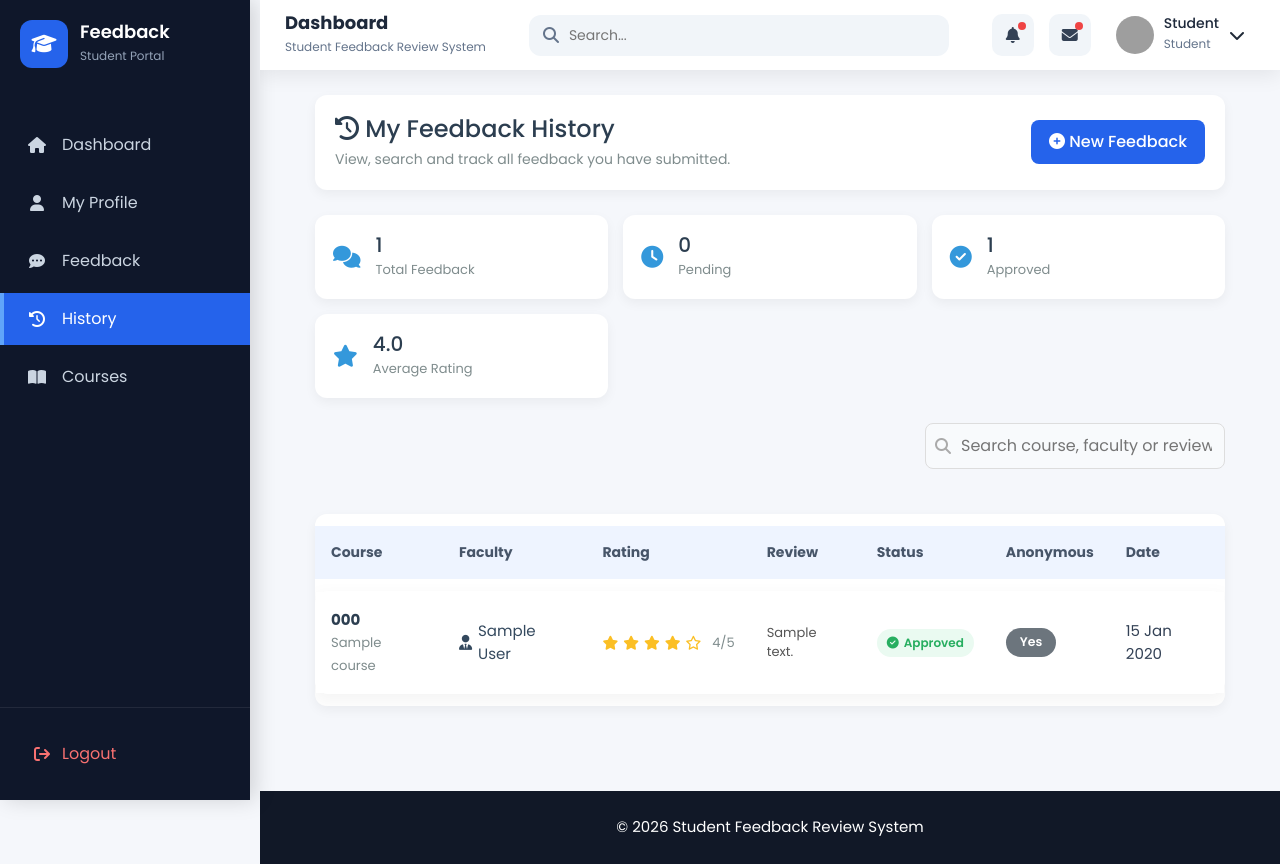
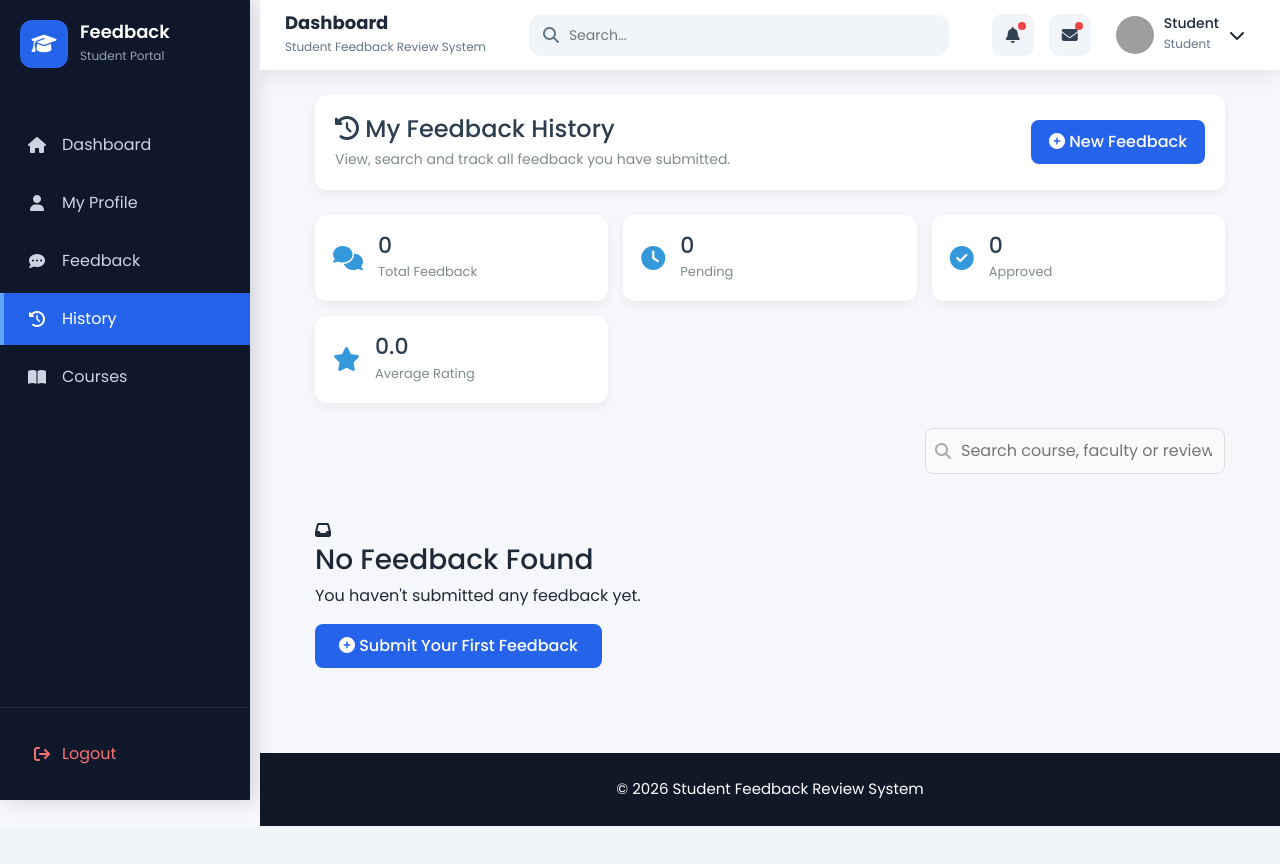
Before and after one commit to gurashthapa/student-feedback-review-system, a Flask app: page /student/history?status=Pending in a window 1280 px wide. After the commit the page ends 826 px from the top, so only its background shows below. Run offline with Flask 3, Linux system fonts and the light colour scheme; the visitor is signed in with stand-in values (Sample User, id 1); tables that the repository leaves empty hold one stand-in row (values such as "Sample post"); grey boxes are pictures that could not be loaded.

Commit message:
Updated feedback history and notifications

```diff
--- a/app/routes/student_routes.py
+++ b/app/routes/student_routes.py
@@ -198,12 +198,18 @@ def history():
         flash("Please login first.", "warning")
         return redirect(url_for("auth.login"))
 
+    status = request.args.get("status")
+
     page = request.args.get("page", 1, type=int)
     per_page = 5
 
+    query = Feedback.query.filter_by(student_id=student.id)
+
+    if status:
+        query = query.filter_by(status=status)
+
     feedbacks = (
-        Feedback.query
-        .filter_by(student_id=student.id)
+        query
         .order_by(Feedback.created_at.desc())
         .paginate(
             page=page,
--- a/app/static/css/history.css
+++ b/app/static/css/history.css
@@ -1,260 +1,225 @@
-.history-header {
-    display: flex;
-    justify-content: space-between;
-    align-items: center;
-    margin-bottom: 25px;
-    padding: 20px;
-    background: #fff;
-    border-radius: 12px;
-    box-shadow: 0 4px 12px rgba(0,0,0,0.05);
+.history-header{
+    display:flex;
+    justify-content:space-between;
+    align-items:center;
+    margin-bottom:25px;
+    padding:20px;
+    background:#fff;
+    border-radius:12px;
+    box-shadow:0 4px 12px rgba(0,0,0,.05);
 }
 
-.history-header h2 {
-    margin: 0;
-    font-size: 24px;
-    color: #2c3e50;
+.history-header h2{
+    margin:0;
+    font-size:24px;
+    color:#2c3e50;
 }
 
-.history-header p {
-    margin: 5px 0 0;
-    color: #7f8c8d;
-    font-size: 14px;
+.history-header p{
+    margin:5px 0 0;
+    color:#7f8c8d;
+    font-size:14px;
 }
 
-.new-feedback-btn {
-    padding: 10px 18px;
-    border-radius: 8px;
-    font-weight: 500;
+.new-feedback-btn{
+    padding:10px 18px;
+    border-radius:8px;
+    font-weight:500;
 }
 
-.history-stats {
-    display: grid;
-    grid-template-columns: repeat(auto-fit, minmax(220px, 1fr));
-    gap: 15px;
-    margin-bottom: 25px;
+.history-stats{
+    display:grid;
+    grid-template-columns:repeat(auto-fit,minmax(220px,1fr));
+    gap:15px;
+    margin-bottom:25px;
+    position:relative;
+    z-index:100;
 }
 
-.history-card {
-    background: #fff;
-    padding: 18px;
-    border-radius: 12px;
-    display: flex;
-    align-items: center;
-    gap: 15px;
-    box-shadow: 0 4px 12px rgba(0,0,0,0.05);
-    transition: 0.3s;
+.history-stats a{
+    display:block;
+    width:100%;
+    height:100%;
+    text-decoration:none;
+    color:inherit;
+    position:relative;
+    z-index:101;
 }
 
-.history-card:hover {
-    transform: translateY(-3px);
+.history-stats a:hover{
+    color:inherit;
+    text-decoration:none;
 }
 
-.history-card i {
-    font-size: 22px;
-    color: #3498db;
+.history-card{
+    background:#fff;
+    padding:18px;
+    border-radius:12px;
+    display:flex;
+    align-items:center;
+    gap:15px;
+    box-shadow:0 4px 12px rgba(0,0,0,.05);
+    transition:.3s;
+    cursor:pointer;
+    height:100%;
 }
 
-.history-card h3 {
-    margin: 0;
-    font-size: 20px;
-    color: #2c3e50;
+.history-card:hover{
+    transform:translateY(-5px);
+    box-shadow:0 12px 24px rgba(0,0,0,.12);
 }
 
-.history-card span {
-    font-size: 13px;
-    color: #7f8c8d;
+.history-card:active{
+    transform:scale(.98);
 }
 
-.history-toolbar {
-    display: flex;
-    justify-content: flex-end;
-    margin-bottom: 15px;
+.history-card i{
+    font-size:24px;
+    color:#3498db;
 }
 
-.search-box {
-    position: relative;
-    width: 300px;
+.history-card h3{
+    margin:0;
+    font-size:22px;
+    color:#2c3e50;
 }
 
-.search-box input {
-    width: 100%;
-    padding: 10px 12px 10px 35px;
-    border: 1px solid #ddd;
-    border-radius: 8px;
-    outline: none;
+.history-card span{
+    font-size:13px;
+    color:#7f8c8d;
 }
 
-.search-box i {
-    position: absolute;
-    left: 10px;
-    top: 50%;
-    transform: translateY(-50%);
-    color: #aaa;
+.history-toolbar{
+    display:flex;
+    justify-content:flex-end;
+    margin-bottom:20px;
+    position:relative;
+    z-index:1;
 }
 
-.history-table {
-    background: #fff;
-    border-radius: 12px;
-    overflow: hidden;
-    box-shadow: 0 4px 12px rgba(0,0,0,0.05);
+.search-box{
+    position:relative;
+    width:300px;
 }
 
-.history-table table {
-    margin: 0;
+.search-box input{
+    width:100%;
+    padding:10px 12px 10px 35px;
+    border:1px solid #ddd;
+    border-radius:8px;
+    outline:none;
 }
 
-.history-table thead {
-    background: #f8f9fa;
+.search-box i{
+    position:absolute;
+    left:10px;
+    top:50%;
+    transform:translateY(-50%);
+    color:#aaa;
 }
 
-.history-table th {
-    font-weight: 600;
-    color: #2c3e50;
-    font-size: 14px;
-    padding: 14px;
+.history-table{
+    background:#fff;
+    border-radius:12px;
+    overflow:hidden;
+    box-shadow:0 4px 12px rgba(0,0,0,.05);
+    position:relative;
+    z-index:1;
 }
 
-.history-table td {
-    padding: 14px;
-    vertical-align: middle;
-    font-size: 14px;
-    color: #34495e;
+.history-table table{
+    margin:0;
 }
 
-.course-info strong {
-    display: block;
-    color: #2c3e50;
+.history-table th{
+    padding:14px;
+    background:#f8f9fa;
 }
 
-.course-info small {
-    color: #7f8c8d;
+.history-table td{
+    padding:14px;
 }
 
-.faculty-info {
-    display: flex;
-    align-items: center;
-    gap: 6px;
-    color: #34495e;
+#historyTable tbody tr{
+    cursor:pointer;
+    transition:.25s;
 }
 
-.rating-stars {
-    display: flex;
-    align-items: center;
-    gap: 3px;
+#historyTable tbody tr:hover{
+    background:#eef5ff;
 }
 
-.rating-stars i {
-    color: #f1c40f;
-    font-size: 14px;
+.course-info strong{
+    display:block;
 }
 
-.rating-stars span {
-    margin-left: 6px;
-    font-size: 13px;
-    color: #7f8c8d;
+.course-info small{
+    color:#777;
 }
 
-.review-box {
-    max-width: 250px;
-    color: #555;
-    font-size: 13px;
-    line-height: 1.4;
+.rating-stars i{
+    color:#f1c40f;
 }
 
-.status {
-    padding: 5px 10px;
-    border-radius: 20px;
-    font-size: 12px;
-    display: inline-flex;
-    align-items: center;
-    gap: 5px;
+.status{
+    padding:5px 10px;
+    border-radius:20px;
+    font-size:12px;
 }
 
-.status.approved {
-    background: #eafaf1;
-    color: #27ae60;
+.status.pending{
+    background:#fff4db;
+    color:#f39c12;
 }
 
-.status.pending {
-    background: #fff8e6;
-    color: #f39c12;
+.status.approved{
+    background:#e8fff2;
+    color:#27ae60;
 }
 
-.status.rejected {
-    background: #fdecea;
-    color: #e74c3c;
+.status.rejected{
+    background:#ffecec;
+    color:#e74c3c;
 }
 
-.badge {
-    padding: 5px 10px;
-    border-radius: 20px;
-    font-size: 12px;
+.pagination-container{
+    display:flex;
+    justify-content:center;
+    align-items:center;
+    gap:15px;
+    margin-top:20px;
 }
 
-.empty-history {
-    text-align: center;
-    padding: 60px 20px;
-    background: #fff;
-    border-radius: 12px;
-    box-shadow: 0 4px 12px rgba(0,0,0,0.05);
+.page-btn{
+    padding:8px 14px;
+    border-radius:8px;
+    text-decoration:none;
+    background:#3498db;
+    color:#fff;
+    transition:.3s;
 }
 
-.empty-history i {
-    font-size: 40px;
-    color: #bdc3c7;
-    margin-bottom: 10px;
+.page-btn:hover{
+    background:#2980b9;
 }
 
-.empty-history h3 {
-    margin: 10px 0;
-    color: #2c3e50;
+@media(max-width:768px){
+
+    .history-header{
+        flex-direction:column;
+        align-items:flex-start;
+        gap:15px;
     }
 
-.empty-history p {
-    color: #7f8c8d;
+    .history-toolbar{
+        justify-content:stretch;
     }
 
-.pagination-container {
-    display: flex;
-    justify-content: center;
-    align-items: center;
-    gap: 15px;
-    margin: 20px 0;
+    .search-box{
+        width:100%;
     }
 
-.page-btn {
-    padding: 8px 14px;
-    background: #3498db;
-    color: #fff;
-    border-radius: 8px;
-    text-decoration: none;
-    transition: 0.3s;
+    .history-stats{
+        grid-template-columns:1fr;
     }
-
-.page-btn:hover {
-    background: #2980b9;
 }
-
-.page-info {
-    font-size: 14px;
-    color: #7f8c8d;
-}
-
-.history-card {
-    cursor: pointer;
-    transition: all .3s ease;
-}
-
-.history-card:hover {
-    transform: translateY(-5px);
-    box-shadow: 0 10px 20px rgba(0,0,0,.15);
-}
-
-#historyTable tbody tr {
-    cursor: pointer;
-    transition: all .2s ease;
-}
-
-#historyTable tbody tr:hover {
-    background: #f5f9ff;
-}
--- a/app/templates/layout/navbar.html
+++ b/app/templates/layout/navbar.html
@@ -44,14 +44,14 @@
                 </li>
 
                 <li>
-                    <a class="dropdown-item" href="#">
+                    <a class="dropdown-item" href="{{ url_for('student.history') }}">
     <i class="fas fa-check-circle text-success me-2"></i>
     Feedback submitted successfully
 </a>
                 </li>
 
                 <li>
-                    <a class="dropdown-item" href="#">
+                    <a class="dropdown-item" href="{{ url_for('student.history', status='Approved') }}">
     <i class="fas fa-star text-warning me-2"></i>
     Your feedback was reviewed
 </a>
@@ -60,7 +60,8 @@
                 <li><hr class="dropdown-divider"></li>
 
                 <li>
-                    <a class="dropdown-item text-center" href="#">
+                    <a class="dropdown-item text-center"
+   href="{{ url_for('student.history') }}">
     View All Notifications
 </a>
                 </li>
--- a/app/templates/student/history.html
+++ b/app/templates/student/history.html
@@ -34,43 +34,41 @@
         </a>
 
     </div>
-
-
     <div class="history-stats">
 
-    <a href="{{ url_for('student.history') }}" class="text-decoration-none text-dark">
-
-        <div class="history-card">
+    <!-- Total Feedback -->
+    <div class="history-card"
+         onclick="window.location.href='{{ url_for('student.history') }}'">
         <i class="fas fa-comments"></i>
         <div>
             <h3>{{ feedbacks.total }}</h3>
             <span>Total Feedback</span>
         </div>
     </div>
-    </a>
-    <a href="{{ url_for('student.history') }}" class="text-decoration-none text-dark">
 
-        <div class="history-card">
+    <!-- Pending -->
+    <div class="history-card"
+         onclick="window.location.href='{{ url_for('student.history', status='Pending') }}'">
         <i class="fas fa-clock"></i>
         <div>
             <h3>{{ feedbacks.items|selectattr('status','equalto','Pending')|list|length }}</h3>
             <span>Pending</span>
         </div>
     </div>
-    </a>
-    <a href="{{ url_for('student.history') }}" class="text-decoration-none text-dark">
 
-        <div class="history-card">
+    <!-- Approved -->
+    <div class="history-card"
+         onclick="window.location.href='{{ url_for('student.history', status='Approved') }}'">
         <i class="fas fa-check-circle"></i>
         <div>
             <h3>{{ feedbacks.items|selectattr('status','equalto','Approved')|list|length }}</h3>
             <span>Approved</span>
         </div>
     </div>
-    </a>
-    <a href="{{ url_for('student.history') }}" class="text-decoration-none text-dark">
 
-        <div class="history-card">
+    <!-- Average Rating -->
+    <div class="history-card"
+         onclick="window.location.href='{{ url_for('student.history') }}'">
         <i class="fas fa-star"></i>
         <div>
             <h3>
@@ -83,11 +81,8 @@
             <span>Average Rating</span>
         </div>
     </div>
-    </a>
 
 </div>
-
-
 
     <div class="history-toolbar">
 
```
Lines whose indentation alone changed are shown as unchanged.
